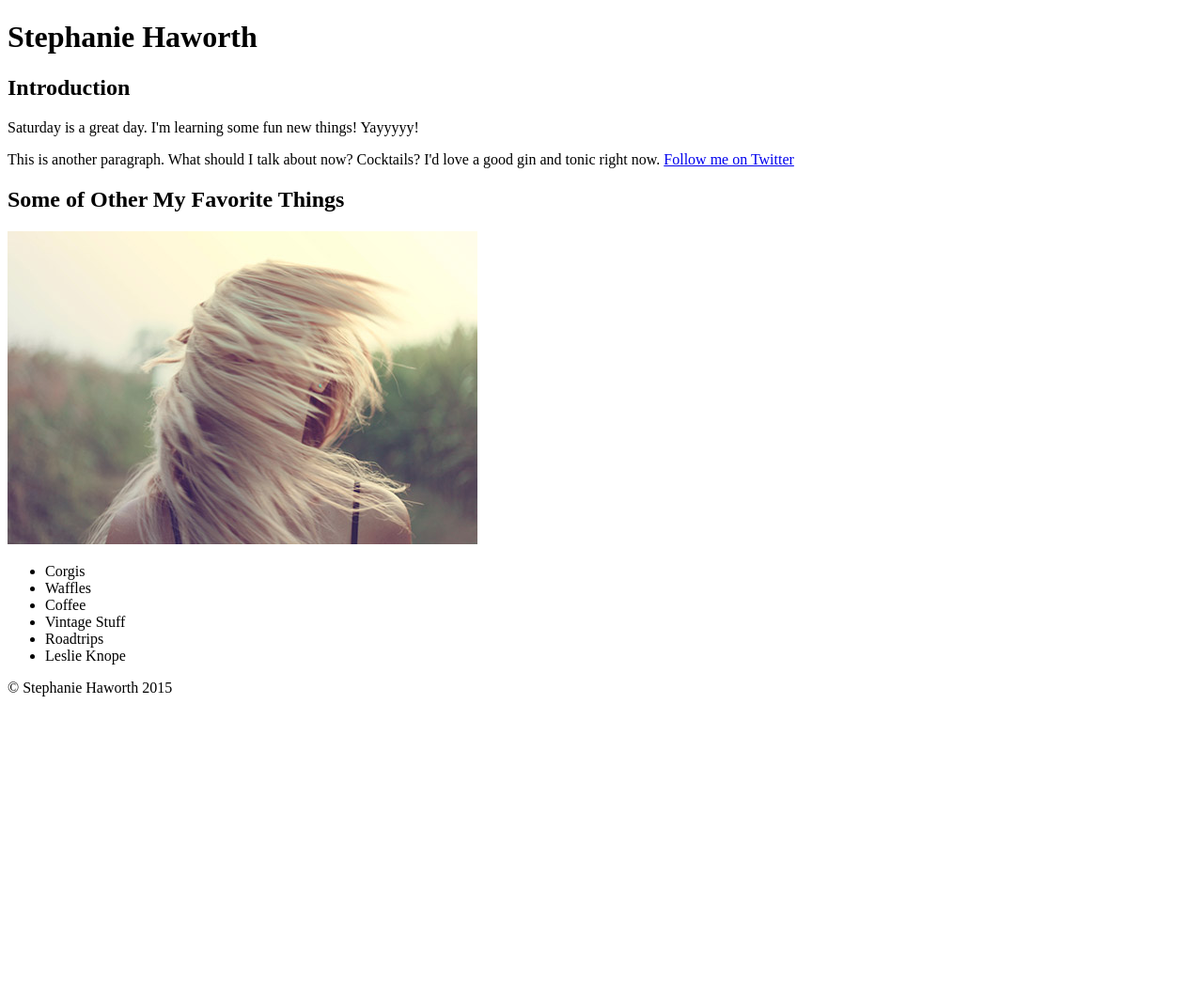
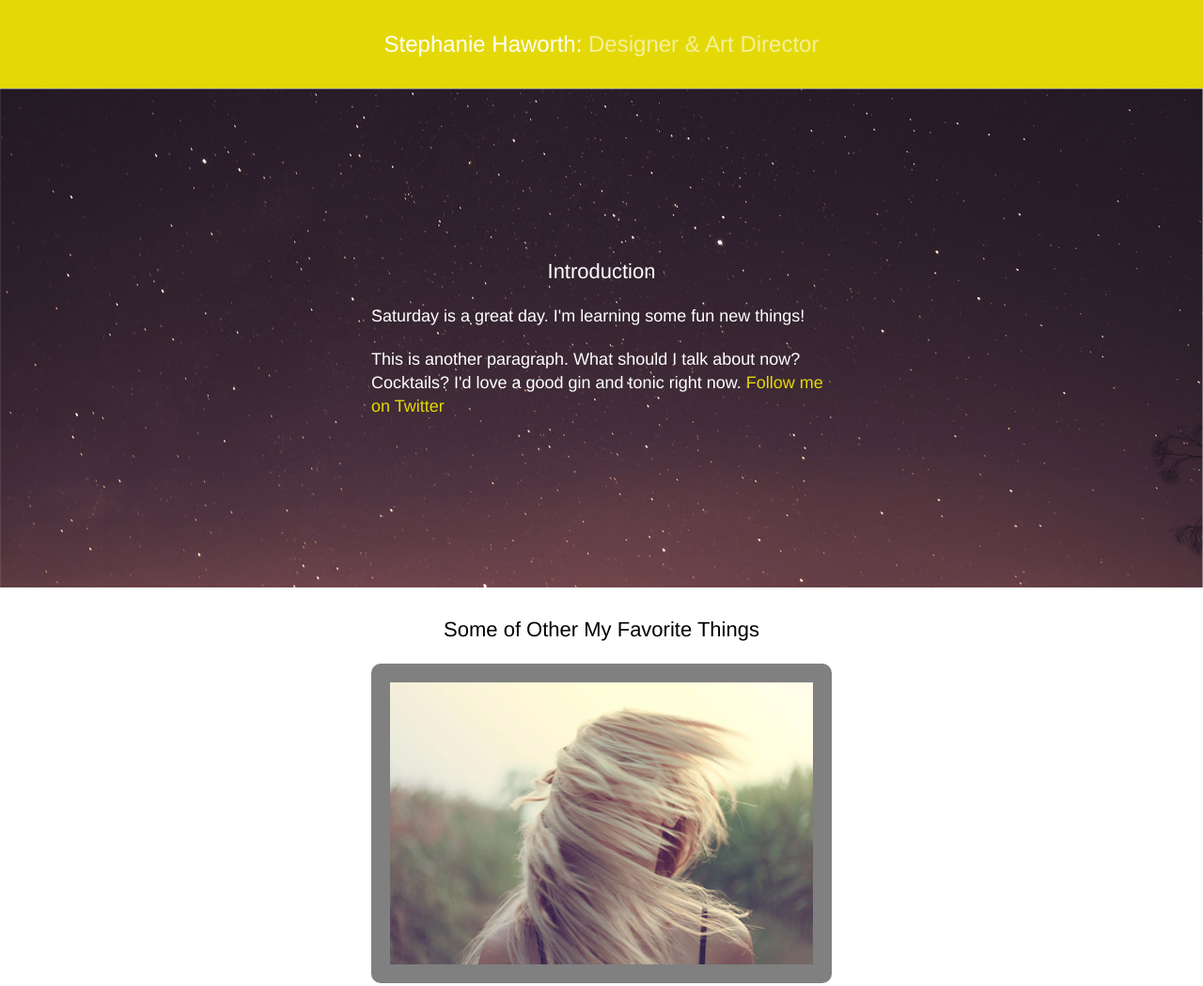
Before and after one commit to stephaniehaworth/stephaniehaworth.github.io, a plain HTML site: page index.html in a window 1280 px wide. Shown: the top 1049 px of the page at 94% size. Before the commit the page ends 800 px from the top, so only its background shows below. Drawn offline with Linux system fonts and the light colour scheme.

Commit message:
added styles

```diff
--- a/css/styles.css
+++ b/css/styles.css
@@ -13,3 +13,70 @@ Test CSS
   -webkit-box-sizing: border-box;
   box-sizing: border-box;
 }
+
+body {
+	font-family: Helvetica, Arial, sans-serif;
+	font-size: 18px;
+	line-height: 1.4;
+}
+
+header {
+	background-color: #E4D906;
+	text-align: center;
+	color: #ffffff;
+	padding: 30px;
+}
+
+h1 {
+	font-size: 24px;
+}
+
+h1 span {
+	opacity: .6;
+}
+
+a {
+	color: #E4D906;
+	text-decoration: none;
+}
+
+p {
+	margin-top: 20px;
+}
+
+h2 {
+	font-size: 22px;
+	text-align: center;
+}
+
+section.intro {
+	padding-top: 150px;
+	padding-bottom: 150px;
+	background-image: url('../images/bg-image5.jpg');
+	background-size: cover;
+	background-repeat: no-repeat;
+	color: white;
+}
+
+.container {
+	max-width: 550px;
+	margin: 0 auto;
+	padding: 30px;
+}
+
+ul {
+	list-style-type: circle;
+	margin-left: 30px;
+}
+
+img {
+	width: 100%;
+	border: 20px solid gray;
+	border-radius: 10px;
+}
+footer {
+	background-color: black;
+	text-align: center;
+	color: #ffffff;
+	padding: 30px;
+}
--- a/index.html
+++ b/index.html
@@ -19,7 +19,8 @@
     <meta name='keywords' content='stephanie haworth, saturday, awesome, design'>
 
     <!-- This loads your CSS into the page -->
-    <link rel='stylesheet' href=''>
+    <link rel='stylesheet' href='css/reset.css'>
+    <link rel='stylesheet' href='css/styles.css'>
 
     <!-- This loads your favicon (shows in the browser tab) -->
     <link rel='icon' type='image/png' href='images/favicon.png'>
@@ -30,14 +31,17 @@
   <body>
 
     <header>
-      <h1>Stephanie Haworth</h1>
+      <h1>Stephanie Haworth: <span>Designer & Art Director</span></h1>
     </header>
-    <section>
+    <section class='intro'>
+      <div class='container'>
         <h2>Introduction</h2>
-      <p>Saturday is a great day. I'm learning some fun new things! Yayyyyy!</p>
+        <p>Saturday is a great day. I'm learning some fun new things!</p>
         <p>This is another paragraph. What should I talk about now? Cocktails? I'd love a good gin and tonic right now. <a href='https://twitter.com/steph_haworth' target='_blank'>Follow me on Twitter</a></p>
+      </div>
     </section>
     <section>
+      <div class='container'>
        <h2>Some of Other My Favorite Things</h2>
         <p>
          <img src='images/hair.jpg' />
@@ -50,6 +54,7 @@
           <li>Roadtrips</li>
           <li>Leslie Knope</li>
         </ul>
+    </div>
     </section>
     <footer>
       <p>© Stephanie Haworth 2015</p>
```
Lines whose indentation alone changed are shown as unchanged.
